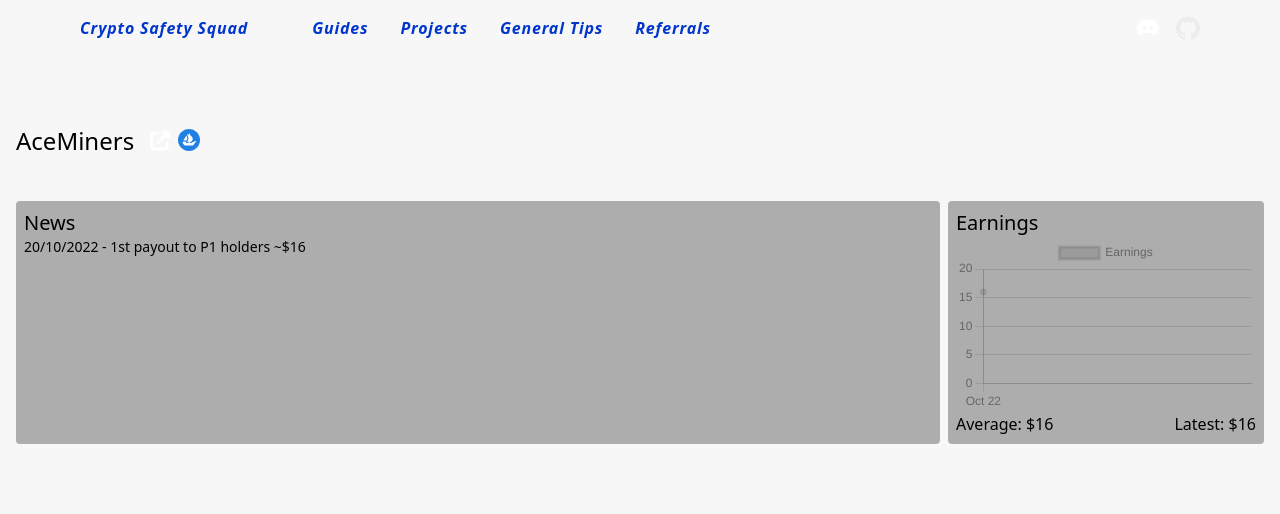
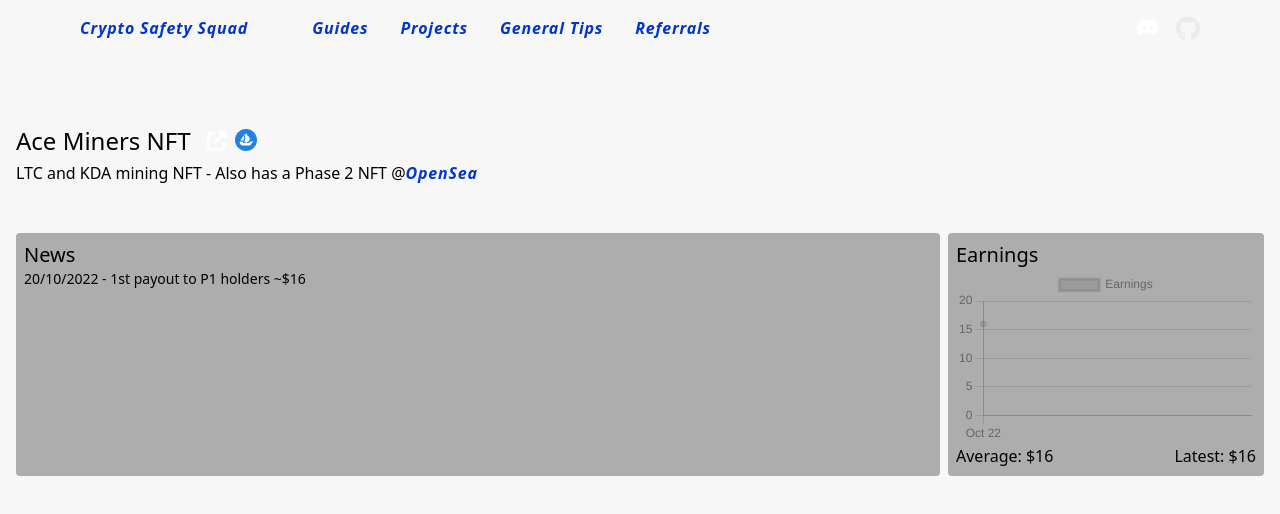
Before and after one commit to CryptoSafetySquad/website, a Next.js app: page /projects/aceminers in a window 1280 px wide. Shown: the top 514 px of the page. Built offline with nearby package versions, Linux system fonts and the light colour scheme.

Commit message:
Add aceminers to projects page.

```diff
--- a/pages/projects.tsx
+++ b/pages/projects.tsx
@@ -5,6 +5,7 @@ const projects = [
   {name: 'Hydro Whales Mining Club', slug: 'hydro-whales', type: 'Utility, NFT, Passive Income', blockchain: 'Ethereum'},
   {name: 'Project 79', slug: 'project79', type: 'Utility, Passive Income', blockchain: 'Ethereum'},
   {name: 'OMNIBirds', slug: 'omnibirds', type: 'Utility, Passive Income', blockchain: 'Ethereum'},
+  {name: 'AceMiners', slug: 'aceminers', type: 'Utility, Passive Income', blockchain: 'Ethereum'},
 ]
 
 const Projects: NextPage = () => {
--- a/pages/projects/aceminers.tsx
+++ b/pages/projects/aceminers.tsx
@@ -113,7 +113,7 @@ const StatsContent = () => {
 }
 
 const AceMiners: NextPage = () => {
-  const title = 'AceMiners'
+  const title = 'Ace Miners NFT'
 
   const content = (
     <>
@@ -134,11 +134,12 @@ const AceMiners: NextPage = () => {
       title,
       content,
       slug: 'projects/aceminers',
-      description: 'AceMiners',
+      description: 'Ace Miners NFT',
       header: <Header
         name={title}
         website='https://aceminersnft.io/'
         opensea='https://opensea.io/collection/aceminersnft'
+        description={(<>LTC and KDA mining NFT - Also has a Phase 2 NFT @<a href='https://opensea.io/collection/aceminersnftp2' target='_blank' rel='noopener noreferrer'>OpenSea</a></>)}
       />
     }} />
   )
```
